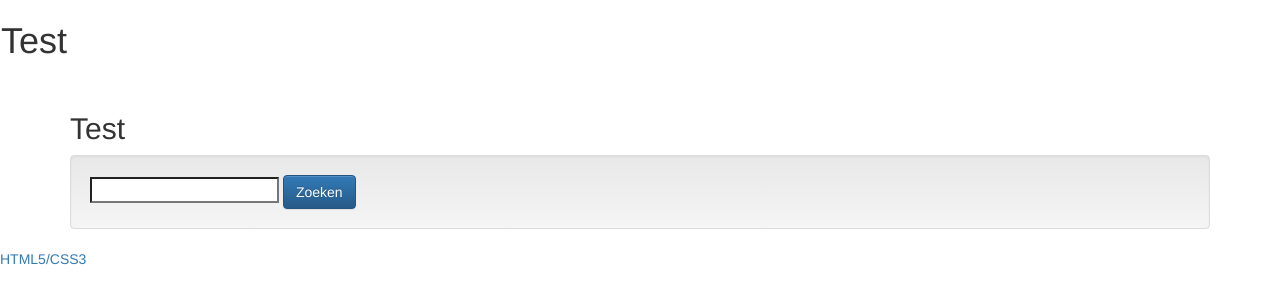
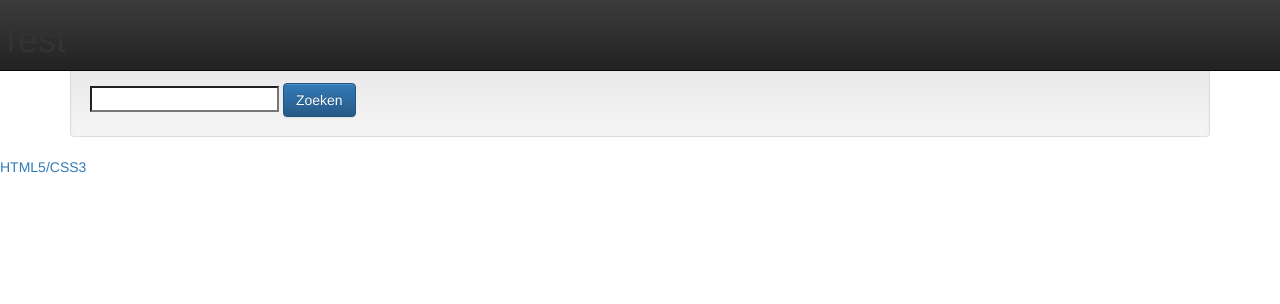
Before and after one commit to bwabuys/test, a Jekyll site: the page bootstrap/index.html, which Jekyll copies as it is, in a window 1280 px wide. Shown: the top 304 px of the page. Built offline with Jekyll 4.4.1, drawn with Linux system fonts in a browser that asks for light colours; nearby versions of some CDN libraries.

Commit message:
Update index.html

```diff
--- a/bootstrap/index.html
+++ b/bootstrap/index.html
@@ -8,7 +8,7 @@
 		<link rel="stylesheet" href="//netdna.bootstrapcdn.com/bootstrap/3.1.1/css/bootstrap-theme.min.css"/>
 	</head>
 	<body>
-		<nav class="navbar">
+		<nav class="navbar navbar-inverse navbar-fixed-top">
 			<h1>Test</h1>
 		</nav>
 
```
